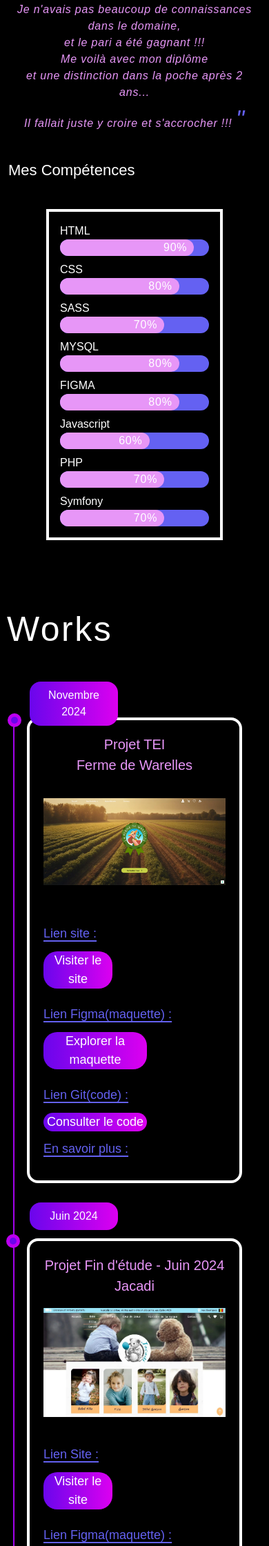
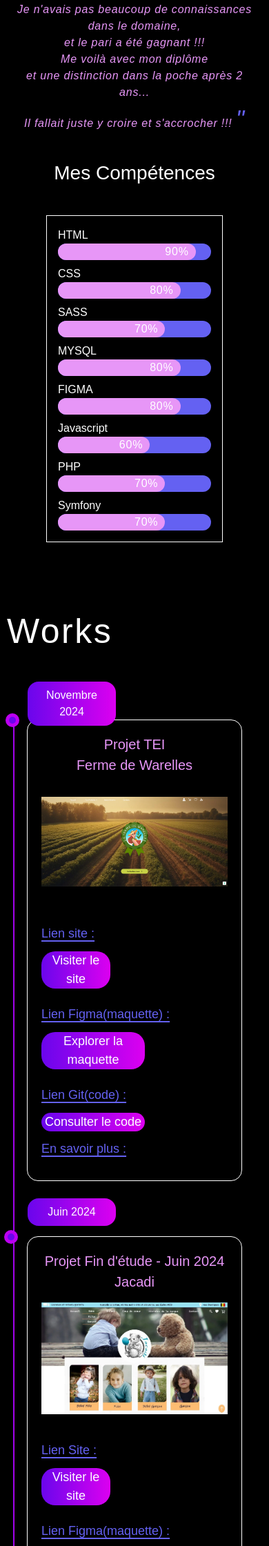
Before and after one commit to asonkes/portfolioSymfo, a Symfony app: template templates/home/index.html.twig in a window 390 px wide. Shown: the part 1160-3401 px from the top of the page at 69% size. Run offline with Twig, Linux system fonts and the light colour scheme; the template is opened without the code that fills it, so the values that code supplies are empty; style sheets or scripts are compiled from the project's sources; some libraries are stand-ins or nearby versions; some web fonts are replaced.

Commit message:
session about responsive

```diff
--- a/tailwind.config.js
+++ b/tailwind.config.js
@@ -17,6 +17,7 @@ module.exports = {
       18: '18px',
       20: '20px',
       22: '22px',
+      28: '28px',
       35: '35px',
       50: '50px',
       55: '55px',
@@ -52,6 +53,9 @@ module.exports = {
         '70': '70%',
         '80': '80%',
       },
+      height: {
+        '90': '90%',
+      },
       margin: {
         xs : '5px',
       },
--- a/templates/home/index.html.twig
+++ b/templates/home/index.html.twig
@@ -53,10 +53,10 @@
 				</div>
 			</div>
 			<div class="w-6/12 flex flex-col max-mdBIG:w-full" id="about-right">
-				<p class="text-xl p-3 text-22 text-white">Mes Compétences</p>
+				<p class="text-xl p-3 text-center text-28 text-white">Mes Compétences</p>
 				<div class="max-w-full flex grow justify-center text-white p-7">
 					<div class="w-full h-full flex justify-center items-center">
-						<div class="w-72 h-3/4 flex flex-col justify-center p-3 border-4 border-white max-lgBIG:w-64">
+						<div class="w-72 h-90 flex flex-col justify-center p-3 border border-white max-lgBIG:w-64">
 							<div class="w-full p-1">
 								<p>HTML</p>
 								<div class="w-full bg-indigo rounded-xl" style="--progress-width: 90%">
@@ -130,8 +130,6 @@
 							</div>
 						</div>
 					</div>
-
-
 				</div>
 			</div>
 		</div>
@@ -145,7 +143,7 @@
 			<div class="relative w-4/6 h-full max-lgBIG:w-4/5" id="container">
 				<ul class="relative w-full h-full text-white">
 
-					<li class="relative z-50 w-3/6 border-4 border-white list-none rounded-2xl mb-5 p-5">
+					<li class="relative z-50 w-3/6 border border-white list-none rounded-2xl mb-5 p-5">
 						<h3 class="text-center text-20 text-rose">Projet TEI</h3>
 						<p class="absolute w-32 -top-14 text-center text-16 text-white p-2 rounded-2xl" id="date">Novembre 2024</p>
 						<p class="text-center text-20 text-rose">Ferme de Warelles</p>
@@ -180,7 +178,7 @@
 						<div class="absolute top-0 w-8 h-8 bg-fushia max-lgBIG:w-6 max-lgBIG:h-6 max-s:w-5 max-s:h-5" id="circle"></div>
 					</li>
 
-					<li class="relative z-50 w-3/6 border-4 border-white rounded-2xl mb-5 p-5">
+					<li class="relative z-50 w-3/6 border border-white rounded-2xl mb-5 p-5">
 						<h3 class="text-center text-20 text-rose">Projet Fin d'étude - Juin 2024</h3>
 						<p class="absolute w-32 -top-14 text-center text-16 text-white p-2 rounded-2xl" id="date">Juin 2024</p>
 						<p class="text-center text-20 text-rose">Jacadi</p>
@@ -217,7 +215,7 @@
 						<div class="absolute top-0 w-8 h-8 bg-fushia max-lgBIG:w-6 max-lgBIG:h-6 max-s:w-5 max-s:h-5" id="circle"></div>
 					</li>
 
-					<li class="relative z-50 w-3/6 border-4 border-white rounded-2xl mb-5 p-5">
+					<li class="relative z-50 w-3/6 border border-white rounded-2xl mb-5 p-5">
 						<h3 class="text-center text-20 text-rose">Projet Fin 1ère année</h3>
 						<p class="absolute w-32 -top-14 text-center text-16 text-white p-2 rounded-2xl" id="date">Juin 2023</p>
 						<p class="text-center text-20 text-rose">LollyPop</p>
@@ -254,7 +252,7 @@
 						<div class="absolute top-0 w-8 h-8 bg-fushia max-lgBIG:w-6 max-lgBIG:h-6 max-s:w-5 max-s:h-5" id="circle"></div>
 					</li>
 
-					<li class="relative z-50 w-3/6 border-4 border-white rounded-2xl mb-5 p-5">
+					<li class="relative z-50 w-3/6 border border-white rounded-2xl mb-5 p-5">
 						<h3 class="text-center text-20 text-rose">1er projet Symfony</h3>
 						<p class="absolute w-32 -top-14 text-center text-16 text-white p-2 rounded-2xl" id="date">Décembre 2023</p>
 						<p class="text-center text-20 text-rose">SpeedCare</p>
@@ -284,7 +282,7 @@
 						<div class="absolute top-0 left-0 w-8 h-8 bg-fushia max-lgBIG:w-6 max-lgBIG:h-6 max-s:w-5 max-s:h-5" id="circle"></div>
 					</li>
 
-					<li class="relative z-50 w-3/6 border-4 border-white rounded-2xl mb-5 p-5">
+					<li class="relative z-50 w-3/6 border border-white rounded-2xl mb-5 p-5">
 						<h3 class="text-center text-20 text-rose">Exercice cours(code entièrement css/html)</h3>
 						<p class="absolute w-32 -top-14 text-center text-16 text-white p-2 rounded-2xl" id="date">Mars 2023</p>
 						<p class="text-center text-20 text-rose">50 Nuances de Grey</p>
```
